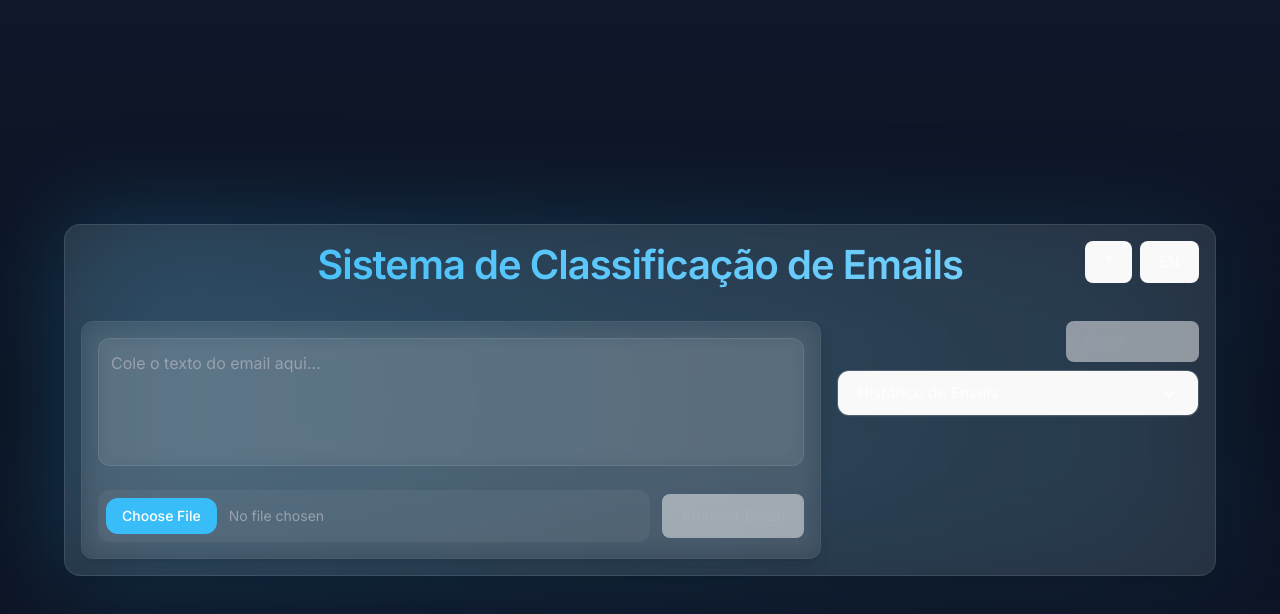
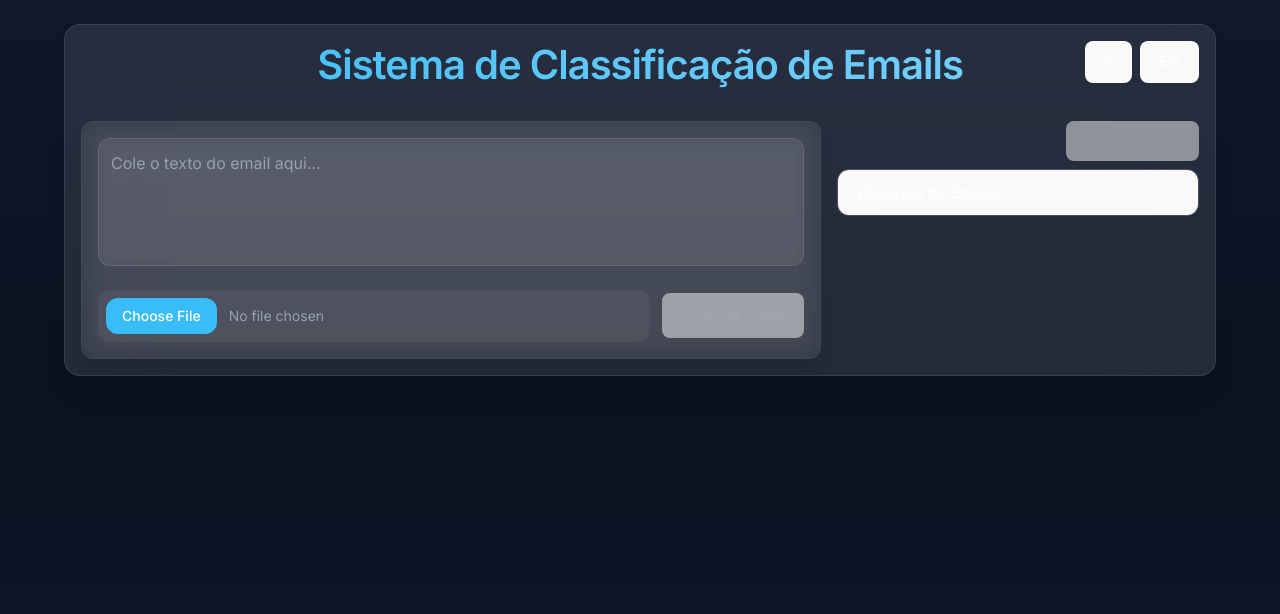
Before and after one commit to LSkevi/Email-Categorizer, a React (Vite) app in the folder frontend/: page / in a window 1280 px wide. Shown: the top 614 px of the page. Built offline with nearby package versions, Linux system fonts and the light colour scheme.

Commit message:
UX update

```diff
--- a/frontend/src/App.jsx
+++ b/frontend/src/App.jsx
@@ -80,8 +80,8 @@ export default function App() {
   const hasHistory = useMemo(() => history.length > 0, [history.length]);
 
   return (
-    <div className="fixed inset-0 bg-[#0F172A] bg-gradient-to-b from-[#0F172A] via-[#0B1221] to-[#0F172A] flex items-center justify-center p-3">
-      <div className="relative w-full max-w-6xl">
+    <div className="min-h-screen bg-[#0F172A] bg-gradient-to-b from-[#0F172A] via-[#0B1221] to-[#0F172A] py-6 px-3">
+      <div className="relative w-full max-w-6xl mx-auto">
         {/* Decorative elements */}
         <div className="absolute -z-10 blur-[50px] bg-gradient-to-r from-[#38BDF8]/25 to-[#38BDF8]/10 w-full h-full" />
 
--- a/frontend/src/index.css
+++ b/frontend/src/index.css
@@ -28,8 +28,6 @@ a:hover {
 
 body {
   margin: 0;
-  display: flex;
-  place-items: center;
   min-width: 320px;
   min-height: 100vh;
 }
```
